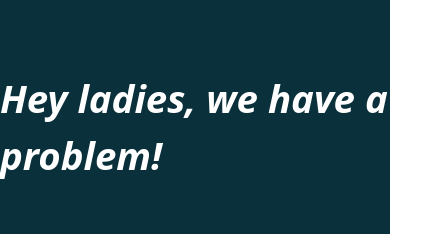
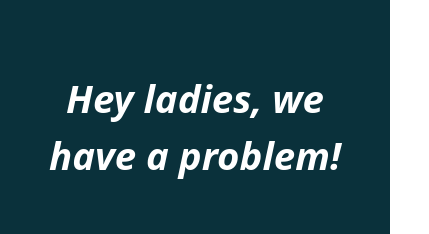
Before and after one commit to mlord93/tonsai-app, a Next.js app: page / in a window 390 px wide. Shown: the part 943-1177 px from the top of the page, 429 px wide, since content can reach past the window. Built offline with nearby package versions, Linux system fonts and the light colour scheme.

Commit message:
adding more mobile layout

```diff
--- a/components/Footer.js
+++ b/components/Footer.js
@@ -49,6 +49,13 @@ const FooterStyles = styled.div`
     justify-content: space-between;
     padding: 10px;
   }
+  @media (max-width: 500px) {
+    .footer-wrapper {
+      flex-direction: column;
+      align-items: center;
+      text-align: center;
+      }
+    }
 `;
 
 export default function Footer() {
--- a/components/Page.js
+++ b/components/Page.js
@@ -18,7 +18,7 @@ const GlobalStyles = createGlobalStyle`
         --bs: 0 1px 5px 0 gray;
         --header-height: 0px;
         --border-radius: 10px;
-        --space-between-components: 200px;
+        --space-between-components: 150px;
         --logo-font: 'DM Serif Display', serif, system-ui, -apple-system, BlinkMacSystemFont, 'Segoe UI', Roboto, Oxygen, Ubuntu, Cantarell, 'Open Sans', 'Helvetica Neue', sans-serif;
         --coming-soon-font: 'Bebas Neue', system-ui, -apple-system, BlinkMacSystemFont, 'Segoe UI', Roboto, Oxygen, Ubuntu, Cantarell, 'Open Sans', 'Helvetica Neue', sans-serif;
       }
--- a/content/aboutUs.json
+++ b/content/aboutUs.json
@@ -11,9 +11,9 @@
     "label": "Meet the Women in Charge",
     "content": "We are Chan and Laura, friends who are united by a shared love of climbing and adventure. Like other women climbers, we found ourselves facing the same challenge – the struggle of finding a bra that fits our broad shoulders and lats. We set out on a mission to try on all the bras available in the market and realized there was't a bra specifically designed for our climber's body. Recognizing the void in the market for a solution, we decided to make it our day job to tackle this problem. Little did we know that our skill sets, one in exercise science and the other in engineering, would converge to create an innovation we never thought we'd need.",
     "imageLeft": "/static/Chan_headshot.jpg",
-    "captionLeft": "Chan Chandrapunth",
+    "captionLeft": "Chan",
     "imageRight": "/static/Laura_headshot.jpg",
-    "captionRight": "Laura Fuller"
+    "captionRight": "Laura"
   },
   {
     "label": "Our Values",
--- a/pages/_app.js
+++ b/pages/_app.js
@@ -8,6 +8,7 @@ export default function App({ Component, pageProps }) {
       <Head>
         <title>Tonsai Wear</title>
         <link rel="icon" type="image/x-icon" href="/static/favicon.png" />
+        <meta name="viewport" content="width=device-width, initial-scale=1, shrink-to-fit=no"></meta>
       </Head>
       <Page>
         <Component {...pageProps} />
--- a/pages/index.js
+++ b/pages/index.js
@@ -69,24 +69,10 @@ const IndexStyles = styled.div`
   }
   .page-spacing {
     margin-top: -15px;
+    width: 100vw;
     display: flex;
     flex-direction: column;
     gap: var(--space-between-components);
-  }
-  .about-us-wrapper {
-    width: 100vw;
-    display:flex;
-    align-items: center;
-    flex-direction: row;
-  }
-  .about-us-middle {
-    width: 100vw;
-    display:flex;
-    align-items: center;
-    flex-direction: column;
-  }
-  .about-us-title{
-    font-style: italic;
   }
   .background-dark {
     width: 100vw;
@@ -94,30 +80,88 @@ const IndexStyles = styled.div`
     color: white;
     padding: 150px 0px 150px 0px;
   }
-  .about-us-text {
-    width: 80%;
-    text-align:center;
-    padding: 20px 0px 40px 0px;
+
+  .about-us-wrapper {
+    width: 100vw;
+    display: grid;
+    justify-content: start;
+    grid-template-areas: "image-left text image-right";
   }
 
-  .side-image{
+  .about-us-middle {
+    justify-self: center;
+    grid-area: text;
+    width: 80%;
+  }
+
+  .side-image {
     width: 20vw;
     padding: 0px 40px 0px 40px;
-    object-fit: cover; /* Maintains the aspect ratio and covers the entire container */
+    object-fit: cover;
     border-radius: 50%;
     aspect-ratio: 1/1;
   }
 
   .side-image-left{
-    margin-right: -50px;
+    width: 25vw;
+    align-self: center;
+    grid-area: image-left;
   }
 
   .side-image-right{
-    margin-left: -50px;
+    width: 25vw;
+    align-self:center;
+    grid-area: image-right;
   }
 
   .side-image-caption{
+    text-align: center;
+  }
+
+  .about-us-title{
+    font-style: italic;
+    padding: 0px 20px 0px 20px;
+    text-align: center;
+  }
+
+  .about-us-text {
     text-align:center;
+    padding: 20px 0px 40px 0px;
+  }
+
+  @media ( max-width: 500px ) {
+    .coming-soon {
+      font-size: 5rem;
+    }
+
+    .about-us-wrapper {
+      justify-items: center;
+      row-gap: 20px;
+      grid-template-areas:
+      "image-left"
+      "image-right"
+      "text";
+    }
+
+    .side-image-left {
+        grid-row: 1; /* Top position */
+        width: auto;
+    }
+
+    .side-image-right {
+        grid-row: 2; /* Middle position */
+        width: auto;
+    }
+
+    .about-us-text {
+        width: 100%;
+        grid-row: 3; /* Bottom position */
+    }
+
+    .side-image {
+      padding: 0px;
+      width: 50vw;
+    }
   }
 
 `;
@@ -127,8 +171,8 @@ export default function IndexPage() {
   function renderSideImage(image, caption, side) {
     if (image) {
       return (
-        <div>
-          <img className={"side-image side-image-" + side} src={image} alt={caption}></img>
+        <div className={"side-image-" + side}>
+          <img className="side-image" src={image} alt={caption}></img>
           <div className="side-image-caption">{caption}</div>
         </div>)
     }
@@ -153,13 +197,16 @@ export default function IndexPage() {
       <div className="page-spacing">
 
         {aboutUs.map((section, i) => (
-          <div key={i} className={i % 2 == 0 ? "background-dark about-us-wrapper" : "about-us-wrapper"}>
-            {renderSideImage(section.imageLeft, section.captionLeft, "left")}
-            <div className="about-us-middle">
-              <h1 className="about-us-title" > {section.label}</h1>
-              <div className="about-us-text">{section.content}</div>
+          <div key={i} className={i % 2 == 0 ? "background-dark" : ""}>
+
+            <h1 className="about-us-title" > {section.label}</h1>
+            <div className="about-us-wrapper">
+              {renderSideImage(section.imageLeft, section.captionLeft, "left")}
+              <div className="about-us-middle">
+                <div className="about-us-text">{section.content}</div>
+              </div>
+              {renderSideImage(section.imageRight, section.captionRight, "right")}
             </div>
-            {renderSideImage(section.imageRight, section.captionRight, "right")}
           </div>
         ))
         }
```
